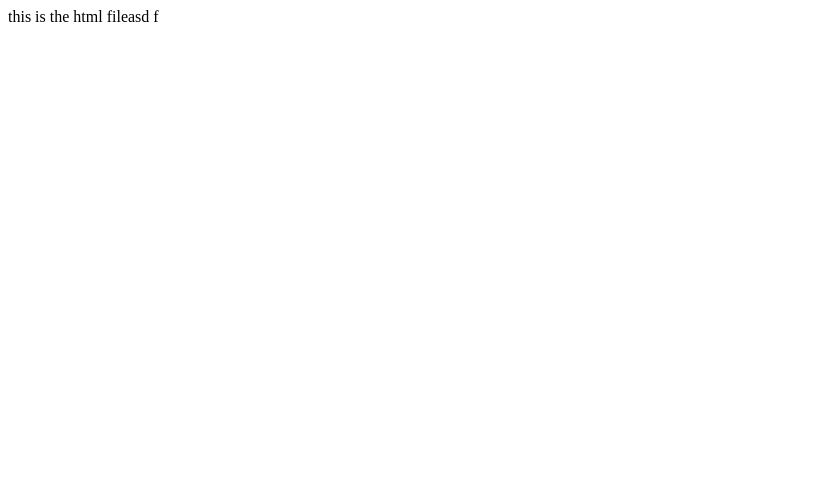
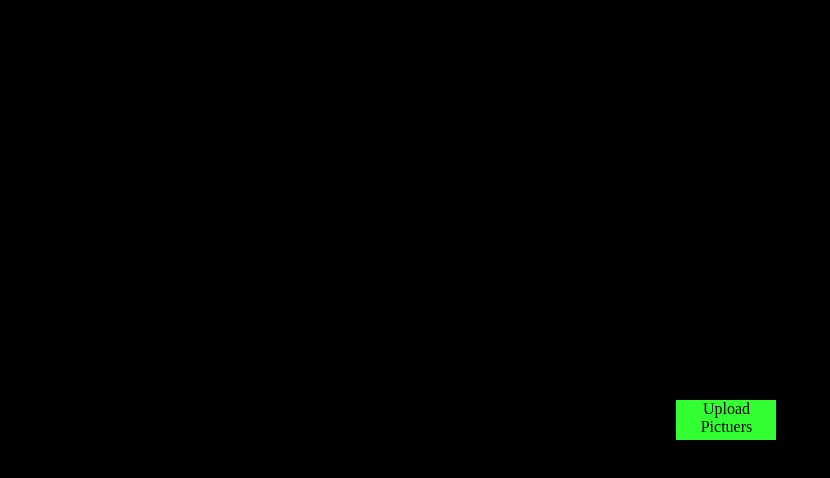
Before and after one commit to timmyzaid/CS6475-Final-Project, a plain HTML site: page index.html in a window 1280 px wide. Shown: the whole page, without its empty margins (0-830 px from the left). Drawn offline with Linux system fonts and the light colour scheme.

Commit message:
Basic Layout + File Picker
File picker with javascript function

```diff
--- a/index.html
+++ b/index.html
@@ -1,5 +1,31 @@
-<html>
+<!DOCTYPE html>
+<head>
+<meta http-equiv="content-type" content="text/html; charset=utf-8">
+<link rel="stylesheet" type="text/css" href="layout.css">
+<script></script>
+<script src="interaction.js"></script>
+<title>Page Title</title>
+<meta name="description" content="Mosaic Generator UI">
+</head>
 <body>
-this is the html fileasd f
+<div class="pageHeader">
+</div>
+<div class="content">
+<div class="pageLeftMenu">
+</div>
+<div class="pageContent">
+	<div class="uploadButton">
+		<input type="file" id="files" name="files[]" multiple>
+		<script>
+			document.getElementById('files').addEventListener('change', handleFileSelect, false);
+		</script>
+		<div class="startHere">
+			Upload Pictuers
+		</div>
+	</div>
+</div>
+</div>
+<div class="pageFooter">
+</div>
 </body>
 </html>
--- /dev/null
+++ b/interaction.js
@@ -0,0 +1,4 @@
+function handleFileSelect(evt){
+	var files = evt.target.files;
+	//var k = 12;
+}
--- /dev/null
+++ b/layout.css
@@ -0,0 +1,61 @@
+*{
+	padding: 0;
+	margin: 0;
+	/*border: 2px solid white;*/
+}
+body{
+	background-color: black;
+	height: 100%;
+}
+.pageHeader{
+	background-color: rgba(0, 0, 0, 0.5);
+	height: 100px;
+	width: 100%;
+	position: fixed;
+}
+.content{
+	display: flex;
+	flex-direction: row;
+	position: absolute;
+	height: 100%;
+	width: 100%;
+}
+.pageLeftMenu{
+	background-color: rgba(0, 0, 0, 0.5);
+	width: 200px;
+}
+.pageContent{
+	background-color: rgba(0, 0, 0, 0.5);
+	width: 100%;
+	display: flex;
+	flex-direction: column;
+	justify-content: center;
+}
+.uploadButton{
+	margin: 0 auto;
+	width: 100px;
+	cursor: default;
+	position: relative;
+}
+.startHere{
+	width: 100px;
+	height: 40px;
+	text-align: center;
+	background-color: rgb(51, 255, 51);
+	cursor: default;
+	pointer-events: none;
+	position: absolute;
+}
+#files{
+	width: 100px;
+	height: 40px;
+	cursor: default;
+	position: absolute;
+}
+.pageFooter{
+	background-color: rgba(0, 0, 0, 0.5);
+	height: 100px;
+	width: 100%;
+	position: fixed;
+	bottom: 0px;
+}
```
Also changed, not shown: server.js (+25 -5 lines).
